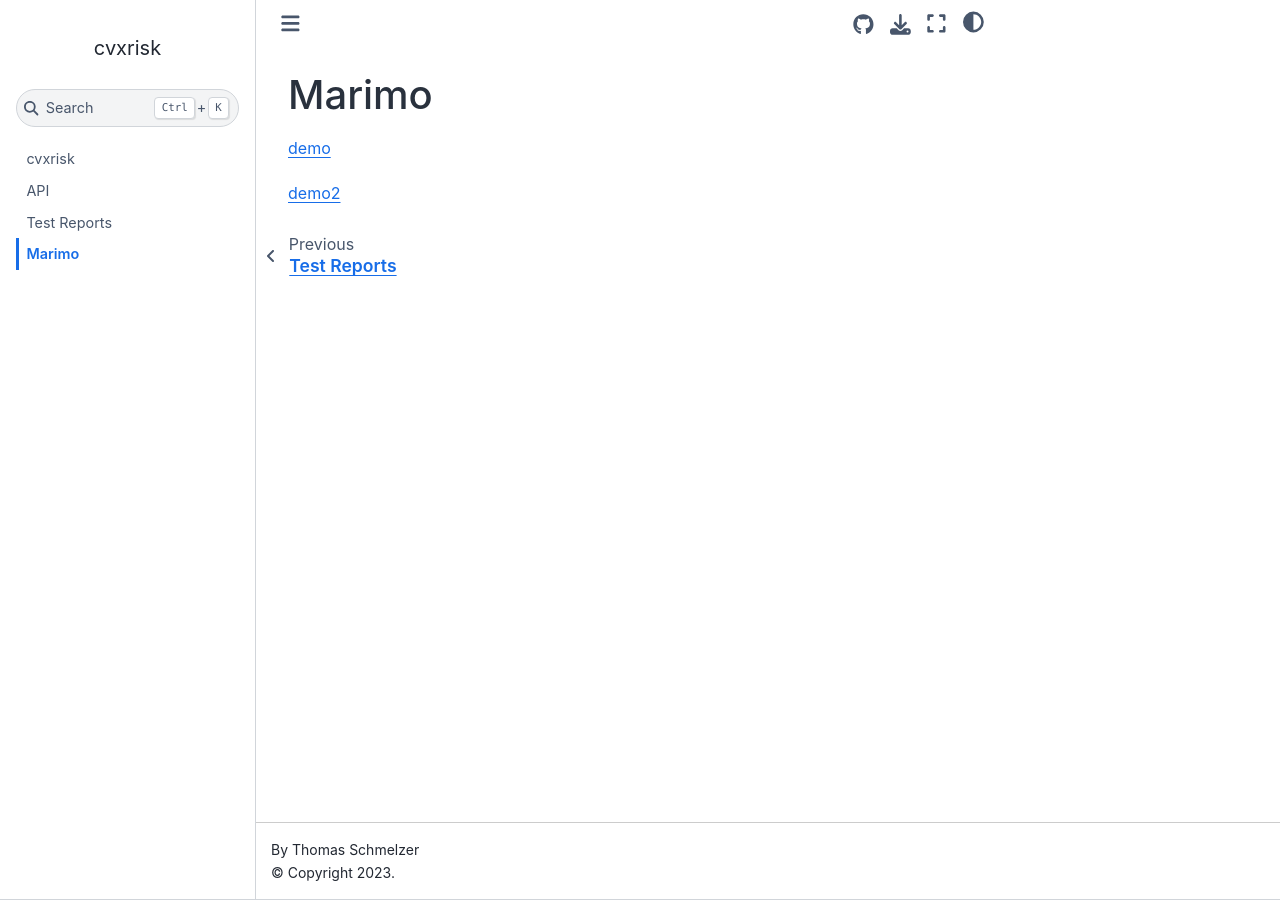
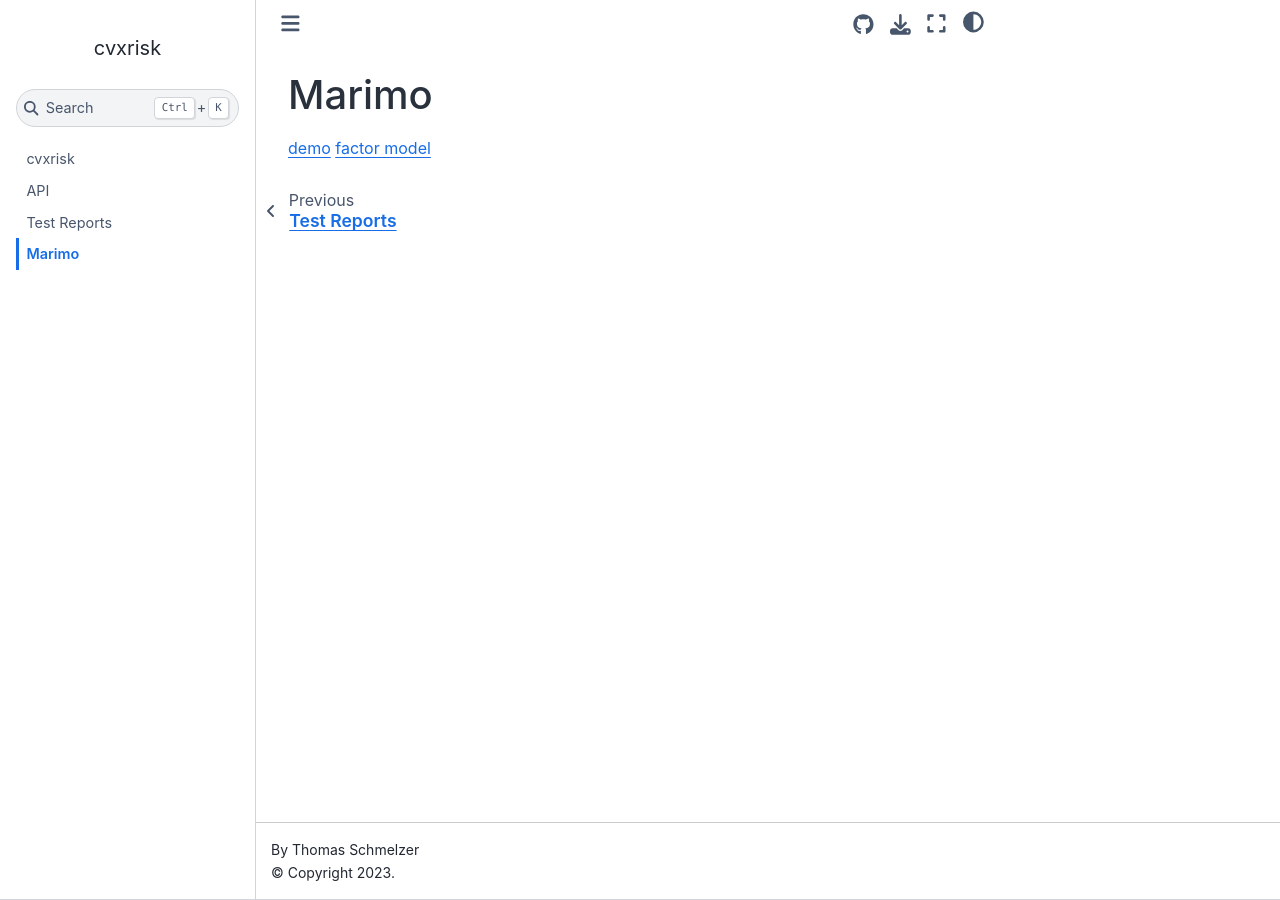
Before and after one commit to cvxgrp/cvxrisk, a Jupyter Book: the page built from book/docs/marimo.md, in a window 1280 px wide. Built offline with Jupyter Book 1.0.4 settings and Sphinx 7.4.7 and the Sphinx Book theme 1.1.4, drawn with Linux system fonts in a browser that asks for light colours; comment, search, counter and statistics services are not loaded.

Commit message:
copy into artifacts/marimo

```diff
--- a/book/docs/marimo.md
+++ b/book/docs/marimo.md
@@ -1,5 +1,4 @@
 # Marimo
 
-[demo](https://github.com/cvxgrp/cvxrisk/blob/main/marimo/demo.html)
-
-[demo2](https://www.cvxgrp.org/cvxrisk/marimo/demo.html)
+[demo](https://www.cvxgrp.org/cvxrisk/marimo/demo.html)
+[factor model](https://www.cvxgrp.org/cvxrisk/marimo/factormodel.html)
```
Also changed, not shown: 1 other file.
